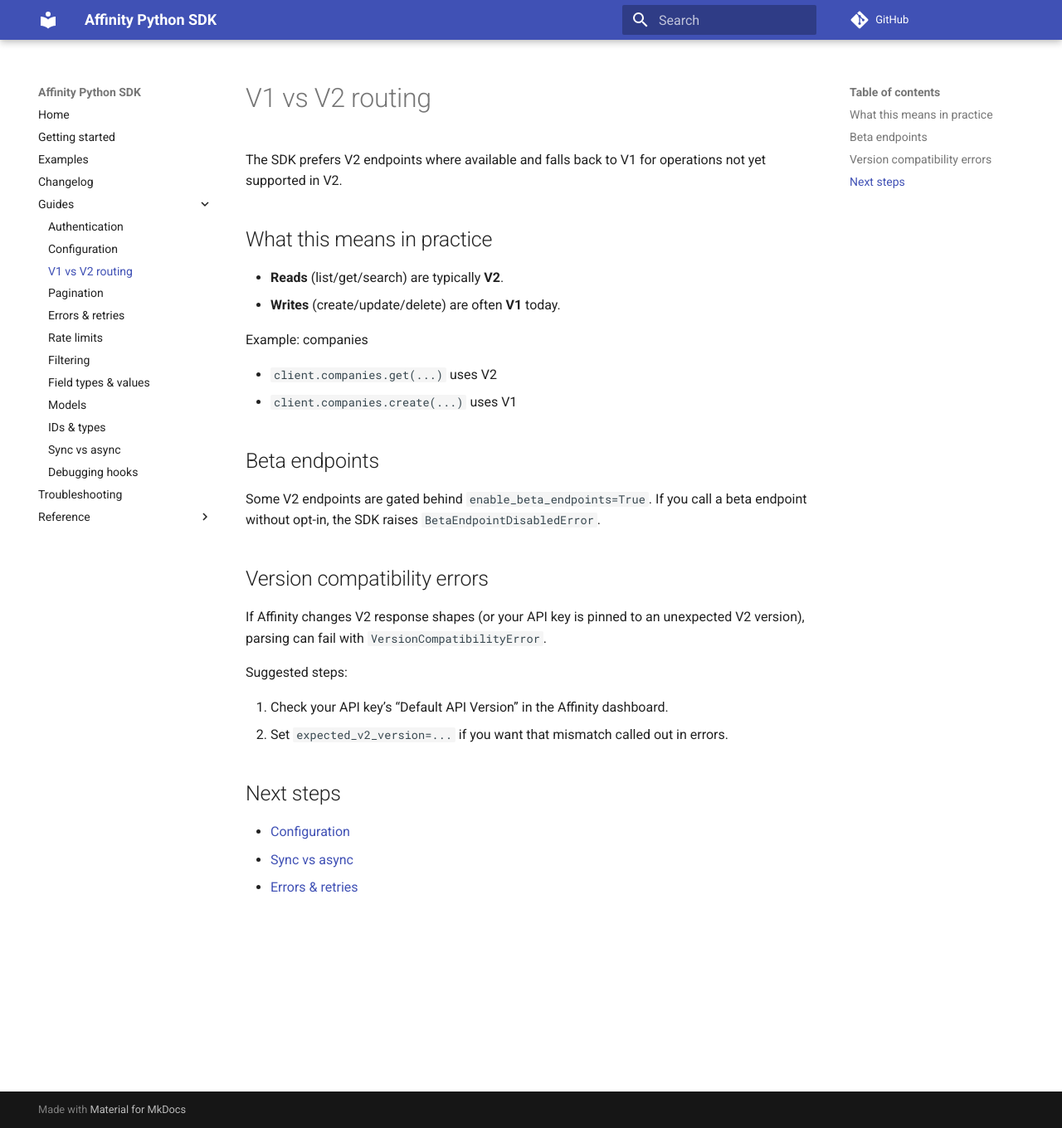
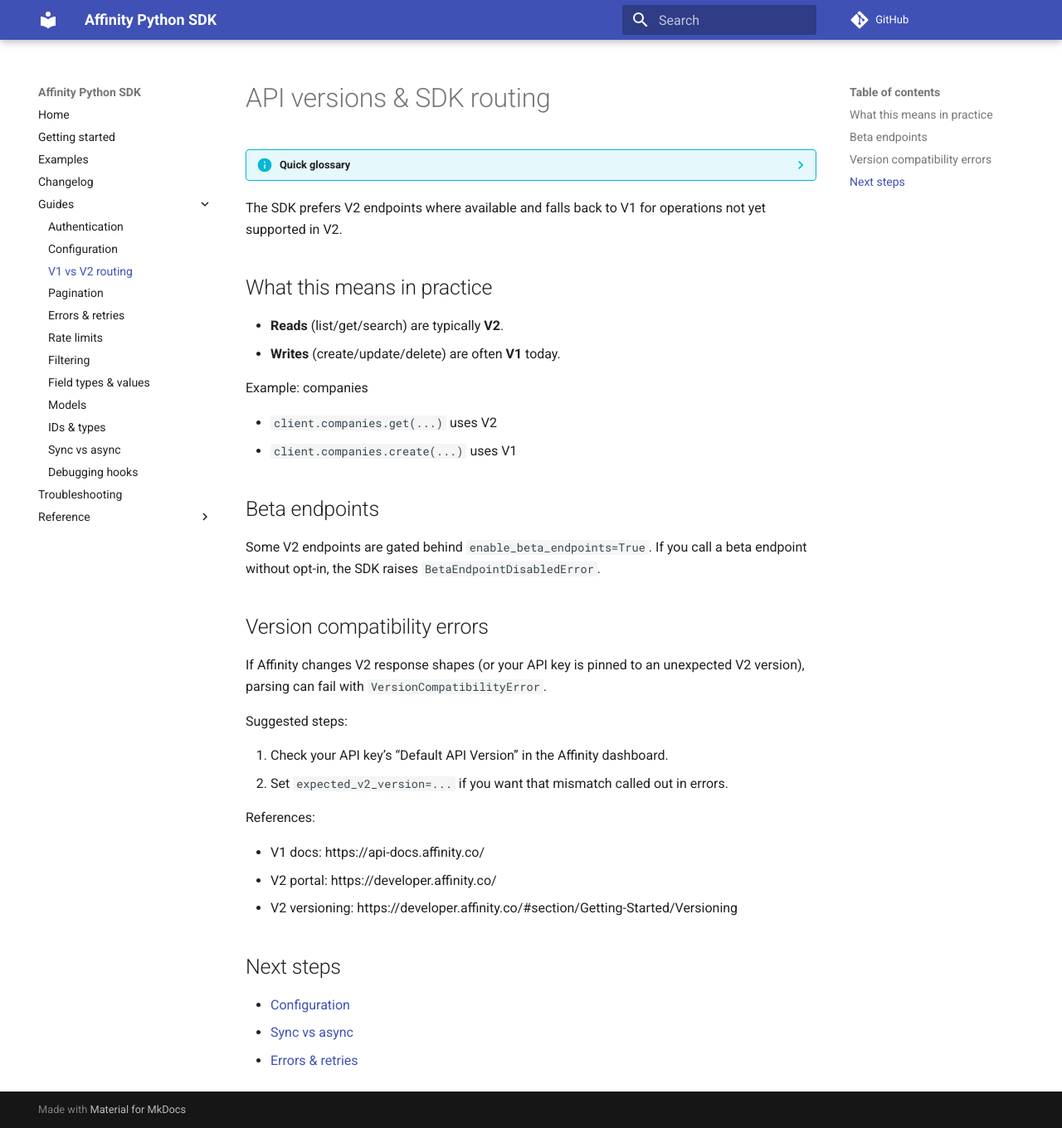
Before and after one commit to oneryalcin/affinity-sdk, an MkDocs documentation site: the page built from docs/public/guides/v1-v2-routing.md, in a window 1280 px wide and 1360 px high. Shown: the whole window at 83% size. Built offline with MkDocs 1.6.1 and Material for MkDocs 9.7.7, drawn with Linux system fonts in a browser that asks for light colours; comment, search, counter and statistics services are not loaded; the version menu is left out.

Commit message:
Clarify API versioning and fix docs links

```diff
--- a/docs/public/guides/v1-v2-routing.md
+++ b/docs/public/guides/v1-v2-routing.md
@@ -1,4 +1,11 @@
-# V1 vs V2 routing
+# API versions & SDK routing
+
+??? info "Quick glossary"
+    - **V1 API**: legacy endpoints at `https://api.affinity.co`
+    - **V2 API**: newer endpoints at `https://api.affinity.co/v2`
+    - **V2 API version**: dated versions like `2024-01-01` within V2 (configured in Affinity)
+    - **Default API Version**: your Affinity setting that selects the V2 version
+    - **Beta endpoints**: newer V2 endpoints that require opt-in
 
 The SDK prefers V2 endpoints where available and falls back to V1 for operations not yet supported in V2.
 
@@ -25,6 +32,12 @@
 1. Check your API key’s “Default API Version” in the Affinity dashboard.
 2. Set `expected_v2_version=...` if you want that mismatch called out in errors.
 
+References:
+
+- V1 docs: https://api-docs.affinity.co/
+- V2 portal: https://developer.affinity.co/
+- V2 versioning: https://developer.affinity.co/#section/Getting-Started/Versioning
+
 ## Next steps
 
 - [Configuration](configuration.md)
--- a/mkdocs.yml
+++ b/mkdocs.yml
@@ -24,6 +24,8 @@
 markdown_extensions:
   - admonition
   - fenced_code
+  - pymdownx.details
+  - pymdownx.superfences
   - toc:
       permalink: true
 
```
Also changed, not shown: 1 other file.
